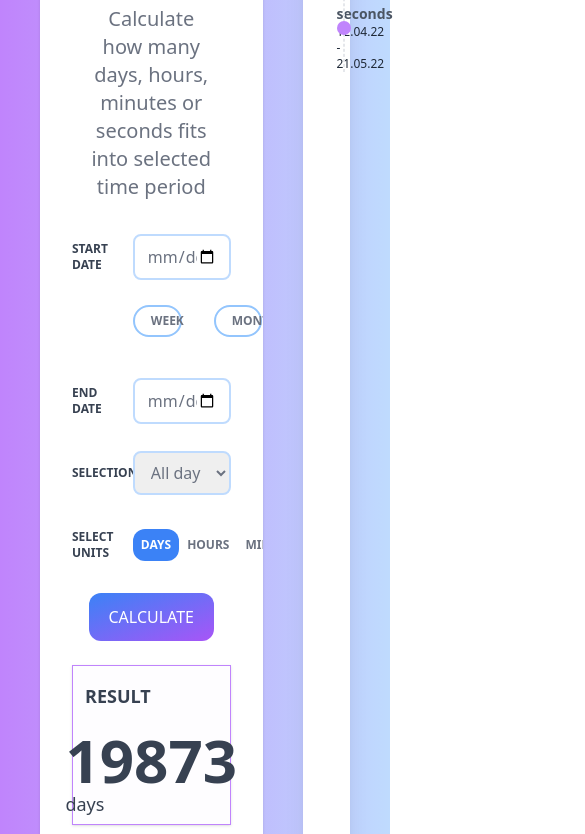
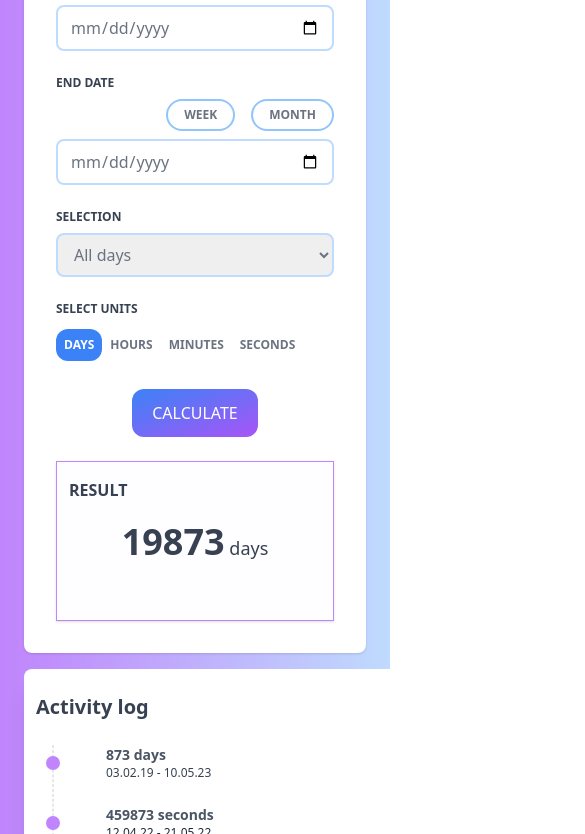
Before and after one commit to rieznik/time-span-calculator, a website: page index.html in a window 390 px wide. Shown: the part 288-1122 px from the top of the page, 585 px wide, since content can reach past the window. Drawn offline with Linux system fonts and the light colour scheme.

Commit message:
mobile version

```diff
--- a/index.html
+++ b/index.html
@@ -10,24 +10,28 @@
   <body>
     <div class="bg-gradient-to-r from-purple-400 to-blue-200">
       <div
-        class="py-12 min-h-screen grid grid-cols-4 justify-around gap-10 px-10"
+        class="py-6 px-6 xl:py-12 xl:px-10 min-h-screen grid grid-cols-1 xl:grid-cols-4 gap-4 xl:gap-10"
       >
         <div
-          class="col-start-1 col-span-3 bg-white shadow overflow-hidden sm:rounded-lg pb-8"
+          class="h-full max-w-screen-lg place-self-center col-start-1 xl:col-span-3 bg-white shadow overflow-hidden rounded-lg pb-8"
         >
           <div class="border-t border-gray-200 text-center pt-8">
-            <h1 class="text-6xl font-bold text-blue-400">
+            <h1 class="text-4xl xl:text-6xl font-bold text-blue-400">
               Time span calculator
             </h1>
-            <p class="text-xl py-8 px-12 font-medium text-gray-500">
+            <p
+              class="text-lg xl:text-xl py-4 xl:py-8 px-12 font-medium text-gray-500"
+            >
               Calculate how many days, hours, minutes or seconds fits into
               selected time period
             </p>
           </div>
-          <form class="grid grid-cols-3 grid-rows-6 mx-8 gap-6">
-            <!-- LABELS -->
+          <form
+            class="grid grid-cols-1 md:grid-cols-3 grid-rows-[auto] mx-8 gap-2 md:gap-8"
+          >
+            <!-- START DATE -->
             <div
-              class="col-start-1 col-span-1 row-start-1 row-span-1 flex items-center"
+              class="mt-4 md:mt-0 md:col-start-1 col-span-1 md:row-start-1 row-span-1 flex items-center"
             >
               <label
                 for="start-date"
@@ -36,9 +40,17 @@
                 Start Date
               </label>
             </div>
+            <div class="md:col-start-2 md:col-span-2 flex items-center">
+              <input
+                id="start-date"
+                class="w-full py-2 px-3 text-gray-500 rounded-lg border-2 border-blue-200 focus:outline-none focus:ring-2 focus:ring-blue-500 focus:border-transparent"
+                type="date"
+              />
+            </div>
 
+            <!-- END DATE -->
             <div
-              class="col-start-1 col-span-1 row-start-3 row-span-1 flex items-center"
+              class="mt-4 md:mt-0 md:col-start-1 col-span-1 md:row-start-2 md:row-span-1 flex items-center"
             >
               <label
                 for="end-date"
@@ -47,9 +59,35 @@
                 End Date
               </label>
             </div>
+            <!-- TIME PERIOD PRESET BUTTONS + END DATE INPUT -->
 
             <div
-              class="col-start-1 col-span-1 row-start-4 row-span-1 flex items-center"
+              class="md:col-start-2 md:col-span-2 md:row-start-2 md:row-span-1 flex flex-col basis-full items-end gap-2"
+            >
+              <div class="flex gap-4 md:gap-8">
+                <button
+                  class="w-1/2 h-8 text-gray-500 bg-transparent border-2 border-solid border-blue-300 hover:border-blue-500 hover:bg-blue-500 focus:bg-blue-500 hover:text-white focus:text-white active:bg-blue-700 font-bold uppercase text-xs px-4 py-0 rounded-full outline-none focus:outline-none ease-linear transition-all duration-150"
+                  type="button"
+                >
+                  Week
+                </button>
+                <button
+                  class="w-1/2 h-8 text-gray-500 bg-transparent border-2 border-solid border-blue-300 hover:border-blue-500 hover:bg-blue-500 focus:bg-blue-500 hover:text-white focus:text-white active:bg-blue-700 font-bold uppercase text-xs px-4 py-0 rounded-full outline-none focus:outline-none ease-linear transition-all duration-150"
+                  type="button"
+                >
+                  Month
+                </button>
+              </div>
+              <input
+                id="end-date"
+                class="w-full py-2 px-3 text-gray-500 rounded-lg border-2 border-blue-200 focus:outline-none focus:ring-2 focus:ring-blue-500 focus:border-transparent"
+                type="date"
+              />
+            </div>
+
+            <!-- DAYS SELECTION -->
+            <div
+              class="mt-4 md:mt-0 md:col-start-1 col-span-1 md:row-start-3 row-span-1 flex items-center"
             >
               <label
                 for="filter-days-selection"
@@ -58,46 +96,7 @@
                 Selection
               </label>
             </div>
-
-            <div
-              class="col-start-1 col-span-1 row-start-5 row-span-1 uppercase md:text-sm text-xs text-gray-700 font-semibold flex items-center"
-            >
-              Select units
-            </div>
-
-            <!-- INPUTS -->
-            <div class="col-start-2 col-span-2 flex items-center">
-              <input
-                id="start-date"
-                class="w-full py-2 px-3 text-gray-500 rounded-lg border-2 border-blue-200 focus:outline-none focus:ring-2 focus:ring-blue-500 focus:border-transparent"
-                type="date"
-              />
-            </div>
-
-            <div class="col-start-2 col-span-2 flex justify-start gap-8">
-              <button
-                class="w-1/2 h-2/3 text-gray-500 bg-transparent border-2 border-solid border-blue-300 hover:border-blue-500 hover:bg-blue-500 focus:bg-blue-500 hover:text-white focus:text-white active:bg-blue-700 font-bold uppercase text-xs px-4 py-0 rounded-full outline-none focus:outline-none ease-linear transition-all duration-150"
-                type="button"
-              >
-                Week
-              </button>
-              <button
-                class="w-1/2 h-2/3 text-gray-500 bg-transparent border-2 border-solid border-blue-300 hover:border-blue-500 hover:bg-blue-500 focus:bg-blue-500 hover:text-white focus:text-white active:bg-blue-700 font-bold uppercase text-xs px-4 py-0 rounded-full outline-none focus:outline-none ease-linear transition-all duration-150"
-                type="button"
-              >
-                Month
-              </button>
-            </div>
-
-            <div class="col-start-2 col-end-4 flex items-center">
-              <input
-                id="end-date"
-                class="w-full py-2 px-3 text-gray-500 rounded-lg border-2 border-blue-200 focus:outline-none focus:ring-2 focus:ring-blue-500 focus:border-transparent"
-                type="date"
-              />
-            </div>
-
-            <div class="col-start-2 col-span-2 flex items-center">
+            <div class="md:col-start-2 md:col-span-2 flex items-center">
               <select
                 id="filter-days-selection"
                 class="w-full py-2 px-3 text-gray-500 rounded-lg border-2 border-blue-200 focus:outline-none focus:ring-2 focus:ring-blue-500 focus:border-transparent"
@@ -107,8 +106,15 @@
                 <option>Weekdays only</option>
               </select>
             </div>
-            <div class="col-start-2 col-span-2 flex items-center">
-              <fieldset class="">
+
+            <!-- UNITS -->
+            <div
+              class="mt-4 md:mt-0 md:col-start-1 col-span-1 row-span-1 uppercase md:text-sm text-xs text-gray-700 font-semibold flex items-center"
+            >
+              Select units
+            </div>
+            <div class="md:col-start-2 md:col-span-2 flex items-center">
+              <fieldset class="my-1">
                 <div class="w-full flex flex-nowrap rounded-xl">
                   <div>
                     <input
@@ -167,7 +173,9 @@
               </fieldset>
             </div>
 
-            <div class="col-start-1 col-span-full flex justify-center">
+            <div
+              class="my-4 md:mt-0 md:col-start-1 md:col-span-full flex justify-center"
+            >
               <button
                 class="uppercase rounded-xl bg-gradient-to-br from-blue-500 to-purple-500 px-5 py-3 text-base font-medium text-white transition duration-200 hover:shadow-lg hover:shadow-[#6025F5]/50"
               >
@@ -176,13 +184,15 @@
             </div>
 
             <div
-              class="col-start-1 col-span-full flex flex-col h-40 bg-purple-100/10 sm:rounded-lg shadow border border-purple-400"
+              class="md:col-start-1 md:col-span-full flex flex-col h-40 bg-purple-100/10 sm:rounded-lg shadow border border-purple-400"
             >
-              <p class="px-3 py-4 uppercase text-lg text-gray-700 font-bold">
+              <p
+                class="px-3 py-4 uppercase text-base md:text-lg text-gray-700 font-bold"
+              >
                 Result
               </p>
               <p class="self-center px-3 py-1 text-lg text-gray-700">
-                <span class="text-6xl font-bold">19873</span> days
+                <span class="text-4xl md:text-6xl font-bold">19873</span> days
               </p>
             </div>
           </form>
@@ -190,7 +200,7 @@
 
         <!-- ACTIVITY LOG -->
         <div
-          class="col-start-4 col-span-1 flex-1 bg-white rounded-lg shadow-xl py-8 pr-3 pl-6"
+          class="min-w-[768px] xl:min-w-[250px] xl:max-w-screen-md mx-auto col-start-1 xl:col-start-4 flex-1 bg-white rounded-lg shadow-xl py-6 pr-1 pl-3 xl:py-8 xl:pr-3 xl:pl-6"
         >
           <h4 class="text-xl text-gray-700 font-bold">Activity log</h4>
           <div class="relative px-4">
@@ -203,7 +213,7 @@
               <div class="w-1/12 z-10">
                 <div class="w-3.5 h-3.5 bg-purple-400 rounded-full"></div>
               </div>
-              <div class="w-11/12">
+              <div class="w-11/12 xl:pl-2">
                 <p class="text-sm text-gray-600 font-semibold">873 days</p>
                 <p class="text-xs text-gray-700">03.02.19 - 10.05.23</p>
               </div>
@@ -215,7 +225,7 @@
               <div class="w-1/12 z-10">
                 <div class="w-3.5 h-3.5 bg-purple-400 rounded-full"></div>
               </div>
-              <div class="w-11/12">
+              <div class="w-11/12 xl:pl-2">
                 <p class="text-sm text-gray-600 font-semibold">
                   459873 seconds
                 </p>
```
Also changed, not shown: css/output.css.
